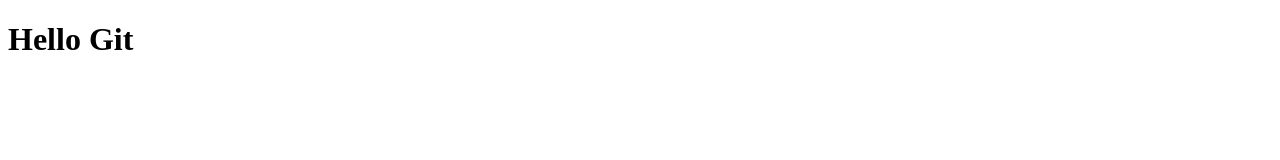
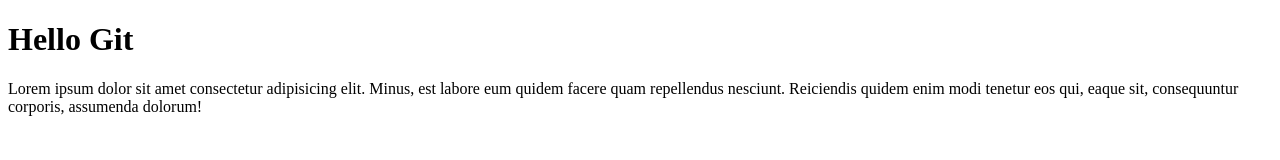
Before and after one commit to SheleshSingh/ts, a plain HTML site: page index.html in a window 1280 px wide. Drawn offline with Linux system fonts and the light colour scheme.

Commit message:
update the file

```diff
--- a/index.html
+++ b/index.html
@@ -7,5 +7,6 @@
   </head>
   <body>
     <h1>Hello Git</h1>
+    <p>Lorem ipsum dolor sit amet consectetur adipisicing elit. Minus, est labore eum quidem facere quam repellendus nesciunt. Reiciendis quidem enim modi tenetur eos qui, eaque sit, consequuntur corporis, assumenda dolorum!</p>
   </body>
 </html>
```
